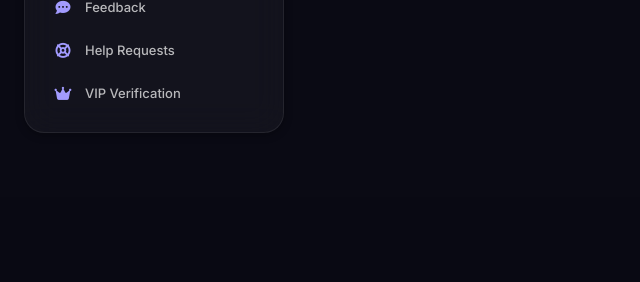
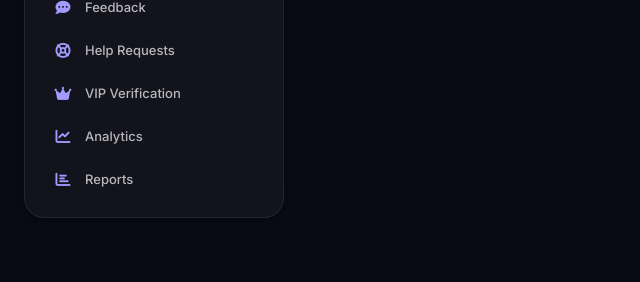
Before and after one commit to AbuSufianDS/zetravox, a Flask app: page / in a window 1280 px wide. Shown: the part 1494-1776 px from the top of the page, without its empty margins (0-640 px from the left). Before the commit the page ends 1627 px from the top, so only its background shows below. Run offline with Flask 3, Linux system fonts and the light colour scheme; a user stored in the database is signed in; data comes from the database, SQL or seed files in the repository; data that the repository does not hold is empty; some libraries are stand-ins or nearby versions.

```diff
--- a/app/templates/index.html
+++ b/app/templates/index.html
@@ -1242,6 +1242,16 @@
     <i class="fas fa-crown"></i>
     {{ _('VIP Verification') }}
 </a>
+
+<a href="{{ url_for('admin.analytics') }}" class="ix-menu-item">
+    <i class="fas fa-chart-line"></i>
+    {{ _('Analytics') }}
+</a>
+
+<a href="{{ url_for('admin.report_dashboard') }}" class="ix-menu-item">
+    <i class="fas fa-chart-bar"></i>
+    {{ _('Reports') }}
+</a>
 {% endif %}
         </div>
     </aside>
```
Lines whose indentation alone changed are shown as unchanged.
